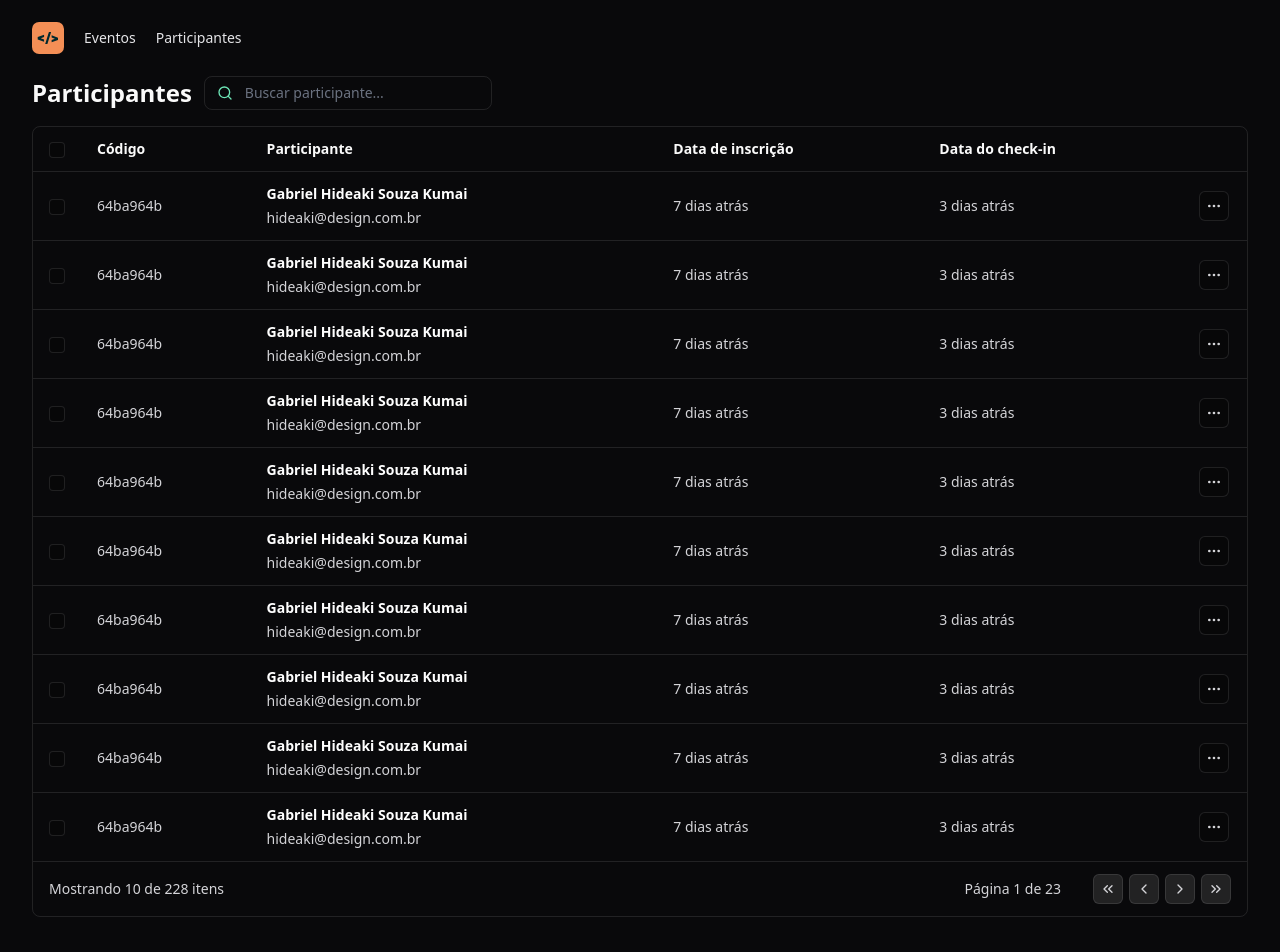
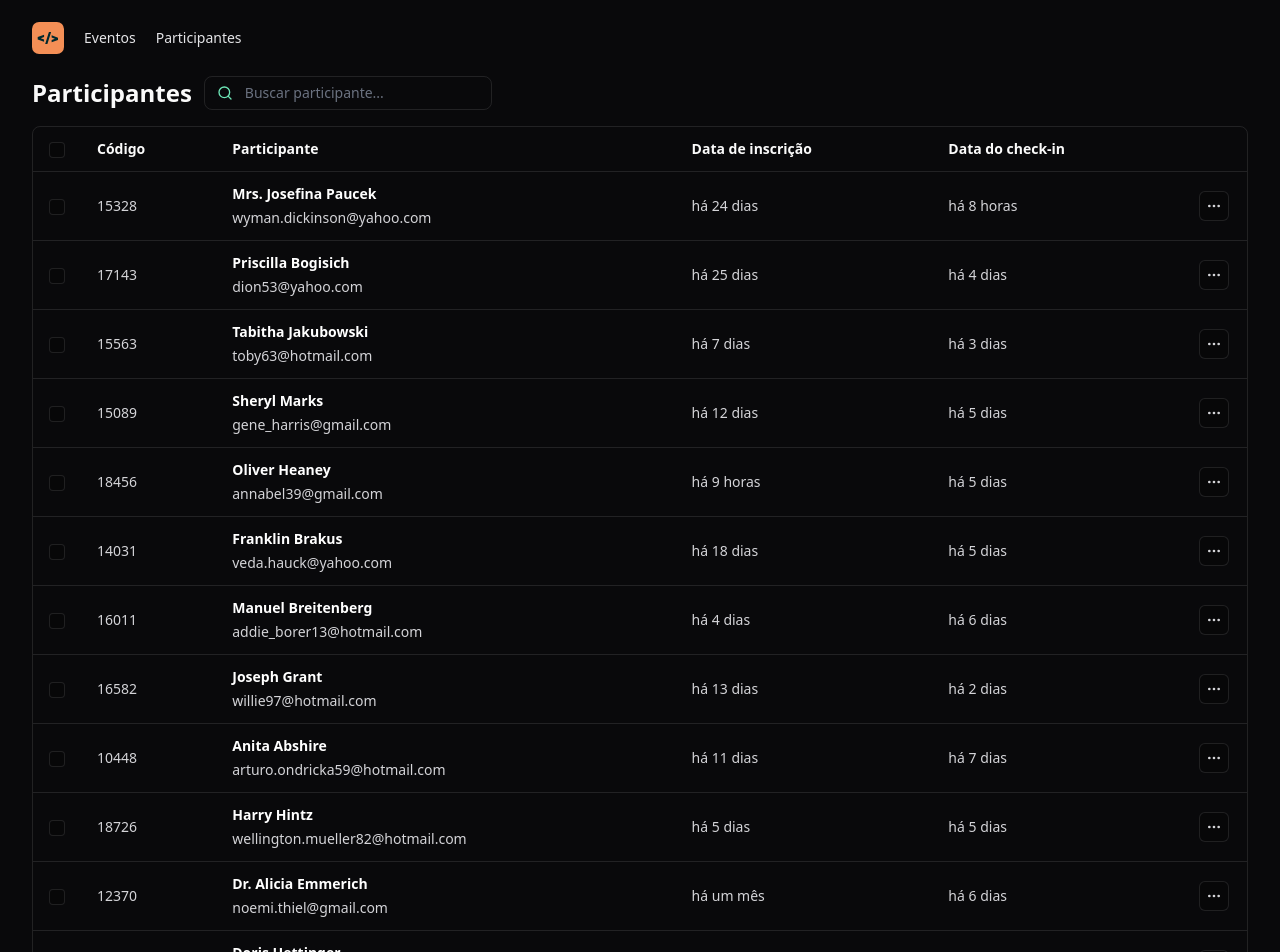
Before and after one commit to hideakigabriel/pass-in-app, a React (Vite) app: page / in a window 1280 px wide. Shown: the top 952 px of the page. Built offline with nearby package versions, Linux system fonts and the light colour scheme.

Commit message:
feat: add fake data

```diff
--- a/package.json
+++ b/package.json
@@ -10,12 +10,14 @@
     "preview": "vite preview"
   },
   "dependencies": {
+    "dayjs": "^1.11.10",
     "lucide-react": "^0.364.0",
     "react": "^18.2.0",
     "react-dom": "^18.2.0",
     "tailwind-merge": "^2.2.2"
   },
   "devDependencies": {
+    "@faker-js/faker": "^8.4.1",
     "@tailwindcss/forms": "^0.5.7",
     "@types/react": "^18.2.66",
     "@types/react-dom": "^18.2.22",
--- a/src/components/attendee-list.tsx
+++ b/src/components/attendee-list.tsx
@@ -6,13 +6,27 @@ import {
   ChevronRight,
   ChevronsRight,
 } from "lucide-react";
+import dayjs from "dayjs";
+import relativeTime from "dayjs/plugin/relativeTime";
+import "dayjs/locale/pt-br"
 import { IconButton } from "./icon-button";
 import { Table } from "./table/table";
 import { TableHeader } from "./table/table-header";
 import { TableCell } from "./table/table-cell";
 import { TableRow } from "./table/table-row";
+import { ChangeEvent, useState } from "react";
+import { attendees } from "../data/attendees";
+
+dayjs.locale("pt-br")
+dayjs.extend(relativeTime);
 
 export function AttendeeList() {
+  const [search, setSearch] = useState("");
+
+  function onSearchInputChanged(event: ChangeEvent<HTMLInputElement>) {
+    setSearch(event.target.value);
+  }
+
   return (
     <div className="flex flex-col gap-4">
       <div className="flex gap-3 items-center">
@@ -20,13 +34,13 @@ export function AttendeeList() {
         <div className="flex items-center gap-3 px-3 w-72 py-1.5 border border-white/10 rounded-lg">
           <Search className="size-4 text-emerald-300" />
           <input
-            className="bg-transparent flex-1 border-0 p-0 text-sm outline-none"
+            className="bg-transparent flex-1 border-0 p-0 text-sm outline-none focus:ring-0"
             type="text"
             placeholder="Buscar participante..."
-            name=""
-            id=""
+            onChange={onSearchInputChanged}
           />
         </div>
+        {search}
       </div>
 
       <Table>
@@ -41,18 +55,10 @@ export function AttendeeList() {
                 type="checkbox"
               />
             </TableHeader>
-            <TableHeader>
-              Código
-            </TableHeader>
-            <TableHeader>
-              Participante
-            </TableHeader>
-            <TableHeader>
-              Data de inscrição
-            </TableHeader>
-            <TableHeader>
-              Data do check-in
-            </TableHeader>
+            <TableHeader>Código</TableHeader>
+            <TableHeader>Participante</TableHeader>
+            <TableHeader>Data de inscrição</TableHeader>
+            <TableHeader>Data do check-in</TableHeader>
             <th
               style={{ width: 64 }}
               className="py-3 px-4 text-sm font-semibold text-left"
@@ -60,10 +66,10 @@ export function AttendeeList() {
           </tr>
         </thead>
         <tbody>
-          {Array.from({ length: 10 }).map((_, id) => {
+          {attendees.map((attendee) => {
             return (
               <TableRow
-                key={id}
+                key={attendee.id}
                 className="border-b border-white/10 hover:bg-white/5"
               >
                 <TableCell>
@@ -72,21 +78,17 @@ export function AttendeeList() {
                     type="checkbox"
                   />
                 </TableCell>
-                <TableCell>64ba964b</TableCell>
+                <TableCell>{attendee.id}</TableCell>
                 <TableCell>
                   <div className="flex flex-col gap-1">
                     <span className="font-semibold text-white">
-                      Gabriel Hideaki Souza Kumai
+                      {attendee.name}
                     </span>
-                    <span>hideaki@design.com.br</span>
+                    <span>{attendee.email}</span>
                   </div>
                 </TableCell>
-                <TableCell>
-                  7 dias atrás
-                </TableCell>
-                <TableCell>
-                  3 dias atrás
-                </TableCell>
+                <TableCell>{dayjs().to(attendee.createdAt)}</TableCell>
+                <TableCell>{dayjs().to(attendee.checkedInAt)}</TableCell>
                 <TableCell>
                   <IconButton
                     transparent
@@ -101,13 +103,8 @@ export function AttendeeList() {
         </tbody>
         <tfoot>
           <tr>
-            <TableCell colSpan={3}>
-              Mostrando 10 de 228 itens
-            </TableCell>
-            <TableCell
-              className="text-right"
-              colSpan={3}
-            >
+            <TableCell colSpan={3}>Mostrando 10 de 228 itens</TableCell>
+            <TableCell className="text-right" colSpan={3}>
               <div className="inline-flex items-center gap-8">
                 <span>Página 1 de 23</span>
                 <div className="flex gap-1.5">
--- /dev/null
+++ b/src/data/attendees.ts
@@ -0,0 +1,11 @@
+import { faker } from "@faker-js/faker"
+
+export const attendees = Array.from({ length: 200 }).map(() => {
+  return {
+    id: faker.number.int({ min: 10000, max: 20000}),
+    name: faker.person.fullName(),
+    email: faker.internet.email().toLocaleLowerCase(),
+    createdAt: faker.date.recent({ days: 30 }),
+    checkedInAt: faker.date.recent({ days: 7 })
+  }
+})
```
Also changed, not shown: 1 other file (tests, documents, lock files or other folders).
